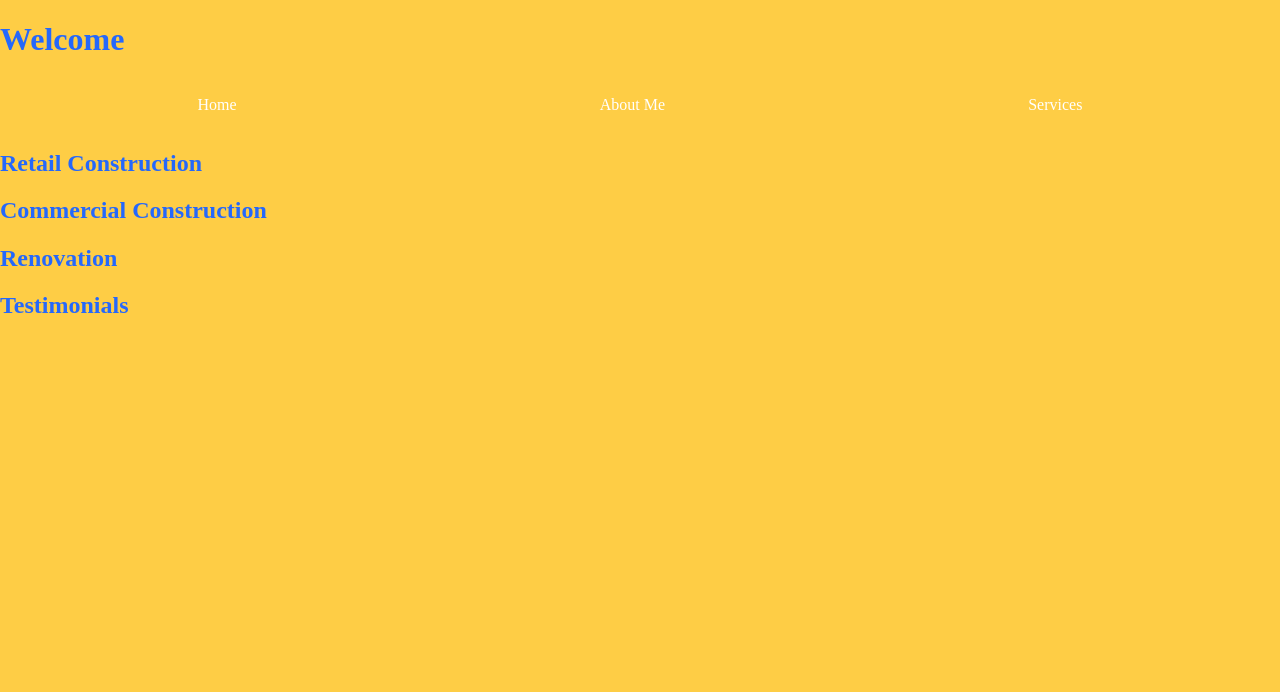
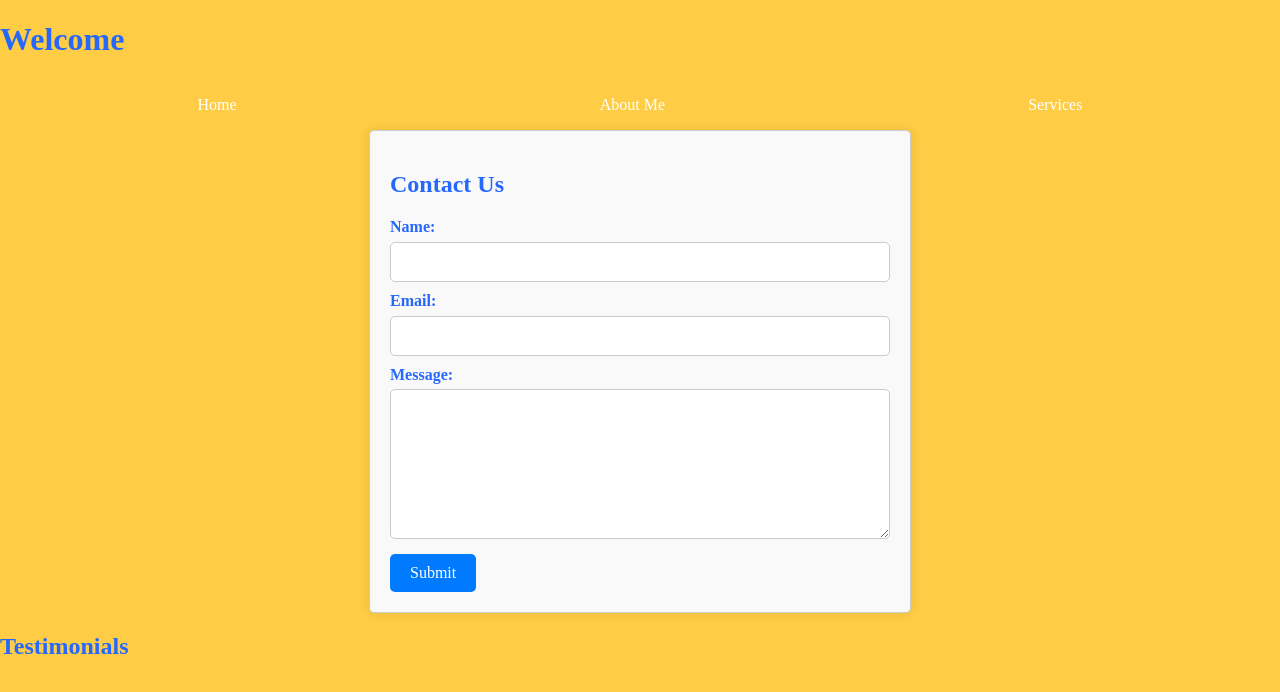
Before and after one commit to abduljseph/MyProjects, a website: page CRCweb/contact.html in a window 1280 px wide. Drawn offline with Linux system fonts and the light colour scheme.

Commit message:
Content and stylish to the contact.html and CRCweb.style.css

```diff
--- a/CRCweb/CRCweb.style.css
+++ b/CRCweb/CRCweb.style.css
@@ -1,6 +1,6 @@
 nav {
 
-   background-color: ;
+   background-color:none ;
    color :blue;
  padding: 1rem;
 
@@ -108,6 +108,7 @@ nav {
        transition: color 0.3s ease;
 
     }
+
     body {
 
       background-color: #fecd45;
@@ -147,9 +148,55 @@ nav {
     }
 
     nav li:hover {
-      background-color: #red;
+      background-color: red;
     }
 
 nav i {
   margin-right: 8px;
 }
+
+.contact-form {
+  max-width: 500px;
+  margin: 0 auto;
+  padding: 20px;
+  border: 1px solid #ccc;
+  border-radius: 5px;
+  background-color: #f9f9f9;
+  box-shadow: 0 0 10px rgba(0, 0, 0, 0.1);
+}
+
+.contact-form label {
+  display: block;
+  margin-bottom: 5px;
+  font-weight: bold;
+}
+
+.contact-form input[type="text"],
+.contact-form input[type="email"],
+.contact-form textarea {
+  width: 100%;
+  padding: 10px;
+  margin-bottom: 10px;
+  border: 1px solid #ccc;
+  border-radius: 5px;
+  box-sizing: border-box;
+}
+
+.contact-form textarea {
+  height: 150px;
+  resize: vertical; /* Allows the user to resize the textarea vertically */
+}
+
+.contact-form button {
+  padding: 10px 20px;
+  background-color: #007bff;
+  border: none;
+  border-radius: 5px;
+  color: #fff;
+  cursor: pointer;
+  font-size: 16px;
+}
+
+.contact-form button:hover {
+  background-color: #0056b3;
+}
--- a/CRCweb/contact.html
+++ b/CRCweb/contact.html
@@ -33,20 +33,20 @@
 
 <body>
 
-  <div>
-    <h2>Retail Construction</h2>
-    <p></p>
-  </div>
+  <div class="contact-form">
+    <h2>Contact Us</h2>
+    <form action="submit_contact_form.php" method="post">
+      <label for="name">Name:</label>
+      <input type="text" id="customer" name="customer" required/>
 
-  <div>
+      <label for="email">Email:</label>
+      <input type="email" id="email" name="email" required />
 
-    <h2>Commercial Construction</h2>
-    <p></p>
-  </div>
+      <label for="message">Message:</label>
+      <textarea id="message" name="message" required></textarea>
 
-  <div>
-    <h2>Renovation</h2>
-    <p></p>
+      <button type="submit">Submit</button>
+    </form>
   </div>
 
   <article>
```
